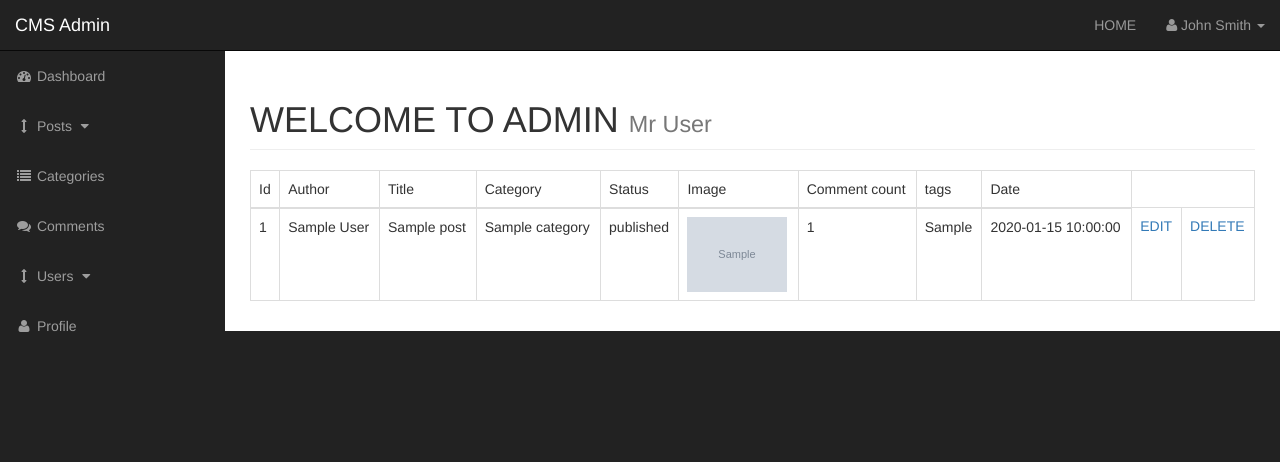
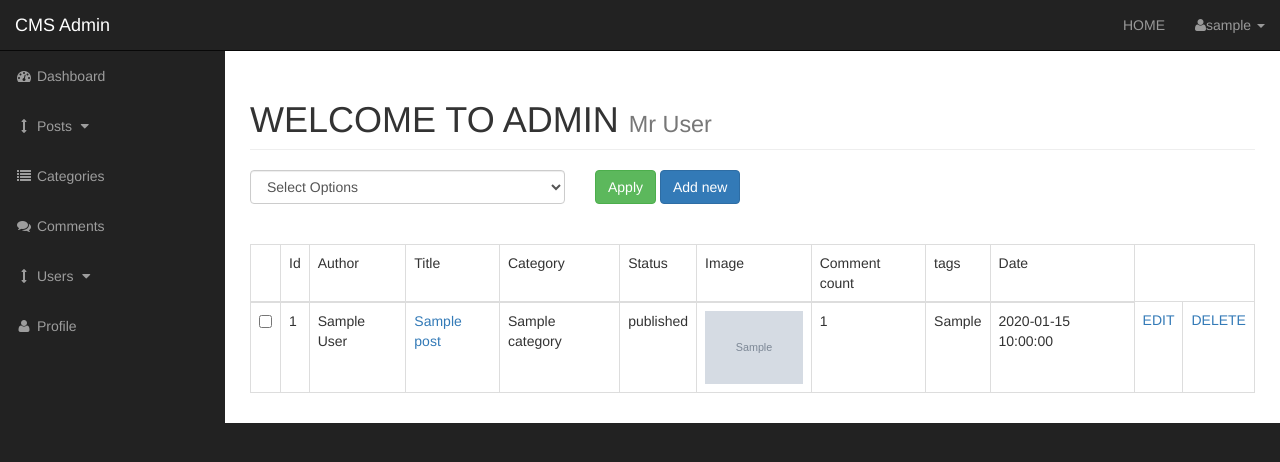
Before and after one commit to adimishrax7x/Content-Management-System-CMS-PHP, a PHP site: page /admin/post.php?delete=1 in a window 1280 px wide. Shown: the top 462 px of the page. Run offline with PHP 8.4, Linux system fonts and the light colour scheme; the visitor is signed in with stand-in values (Sample User, id 1); tables that the repository leaves empty or names only in its code hold one stand-in row (values such as "Sample post"); grey boxes marked "Sample" are stand-in pictures; some libraries are stand-ins or nearby versions.

Commit message:
Adding improvemets 1

```diff
--- a/admin/adminincludes/addPost.php
+++ b/admin/adminincludes/addPost.php
@@ -23,6 +23,7 @@ if(isset($_POST['create_post'])){
         $insert_post_query_admin = mysqli_query($connection,$query);
 
         validateQuery($insert_post_query_admin);
+        echo "<div class='bg-success'>USER ADDED" . "<a  href='post.php'>&nbsp VIEW POSTS</a> </div>" ;
 
 
 
@@ -63,6 +64,7 @@ if(isset($_POST['create_post'])){
 <br>
 <br>
 <div class="form-group">
+
     <input type="text" class="form-control" name="post_status" placeholder="Enter Post Status">
 </div>
 
--- a/admin/adminincludes/edit_post.php
+++ b/admin/adminincludes/edit_post.php
@@ -4,9 +4,6 @@
 
             if(isset($_GET['p_id'])){
                 $the_post_id= $_GET['p_id'];
-
-
-
 
                         $query="SELECT * from posts where post_id={$the_post_id}";
                         $select_posts_Id_query = mysqli_query($connection,$query);
--- a/admin/adminincludes/nav.php
+++ b/admin/adminincludes/nav.php
@@ -16,10 +16,13 @@
 
 
                 <li class="dropdown">
-                    <a href="#" class="dropdown-toggle" data-toggle="dropdown"><i class="fa fa-user"></i> John Smith <b class="caret"></b></a>
+                    <a href="#" class="dropdown-toggle" data-toggle="dropdown"><i class="fa fa-user"></i><?php        if($_SESSION['user_name']){
+                              echo $_SESSION['user_name'];} ?>
+
+                   <b class="caret"></b></a>
                     <ul class="dropdown-menu">
                         <li>
-                            <a href="#"><i class="fa fa-fw fa-user"></i> Profile</a>
+                            <a href="profile.php"><i class="fa fa-fw fa-user"></i> Profile</a>
                         </li>
 
                         <li class="divider"></li>
@@ -42,7 +45,7 @@
                                 <a href="post.php">View all posts</a>
                             </li>
                             <li>
-                                <a href="post.php?source=add_post">Add post</a>
+                                <a href="post.php?source=add_post">Add post </a>
                             </li>
                         </ul>
                     </li>
--- a/admin/adminincludes/view_all_posts.php
+++ b/admin/adminincludes/view_all_posts.php
@@ -1,6 +1,76 @@
+<?php
+
+if(isset($_POST['checkBoxArray'])){
+
+    forEach($_POST['checkBoxArray'] as $postValId){
+
+        $bulk_options=$_POST['bulk_options'];
+        switch ($bulk_options) {
+
+            case 'published':
+
+                $query ="UPDATE posts SET post_status='{$bulk_options}' WHERE post_id='$postValId'";
+                $mass_publish_query =mysqli_query($connection,$query);
+                validateQuery($mass_update_query);
+
+                break;
+
+                case 'draft':
+
+                    $query ="UPDATE posts SET post_status='{$bulk_options}' WHERE post_id='$postValId'";
+                    $mass_draft_query =mysqli_query($connection,$query);
+                    validateQuery($mass_draft_query);
+
+                    break;
+
+                case 'Delete':
+
+                    $query ="DELETE from posts where post_id='$postValId'";
+                    $mass_delete_query =mysqli_query($connection,$query);
+                    validateQuery($mass_delete_query);
+
+                    break;
+        }
+    }
+
+
+}
+
+
+?>
+
+
+
+<form action="" method="post">
+
+
 <table class="table table-bordered table-hover">
+
+<div class="row">
+<div id="bulkOptionsContainer" class="col-xs-4">
+
+<select class="form-control" name="bulk_options" id="">
+
+<option class="form-control" value="">Select Options</option>
+<option class="form-control" value="published">Publish</option>
+<option class="form-control" value="draft">Draft</option>
+<option class="form-control" value="Delete">Delete</option>
+
+
+</select>
+</div>
+<div  class="col-xs-4">
+<input class="btn btn-success" type="submit" name="submit" value="Apply" >
+<a class="btn btn-primary" href="post.php?source=add_post">Add new</a>
+
+</div>
+</div>
+<br><br>
+
                             <thead>
                                 <tr>
+                                <!-- <td><input type="checkbox" name="" id="selectAllBoxes"></td> -->
+                                <td></td>
                                     <td>Id</td>
                                     <td>Author</td>
                                     <td>Title</td>
@@ -33,10 +103,13 @@
                                     $post_status=$row['post_status'];
 
                                     echo "<tr>";
+                                ?>
 
+                                    <td><input type='checkbox' class='checkBoxes' name='checkBoxArray[]' value='<?php echo $post_id ; ?>'></td>
+                                <?php
                                     echo "<td>$post_id</td>";
                                     echo "<td>$post_author</td>";
-                                    echo "<td>$post_title</td>";
+                                    echo "<td> <a href='../post.php?p_id=$post_id'>$post_title</a></td>";
 
                                     $query="SELECT * from categories where cat_id={$post_category_id}";
                                     $select_categories = mysqli_query($connection,$query);
@@ -65,7 +138,6 @@
 
                                     echo "</tr>";
 
-
                                 }
                              }
 
@@ -88,3 +160,5 @@
                         $delete_specific_posts_query = mysqli_query($connection,$query);
 
                         ?>
+
+</form>
```
Also changed, not shown: includes/nav.php (+18 -0 lines).
